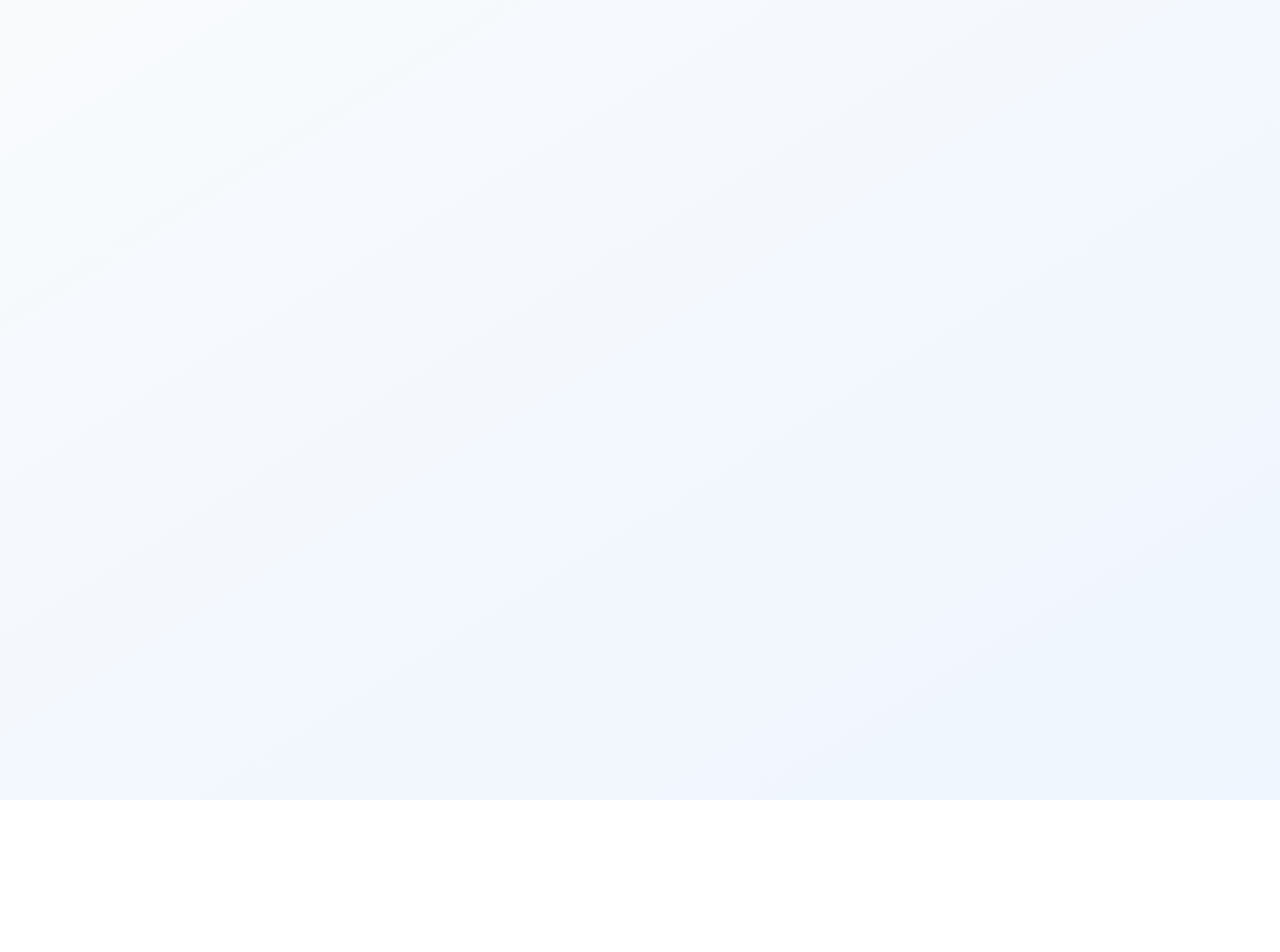
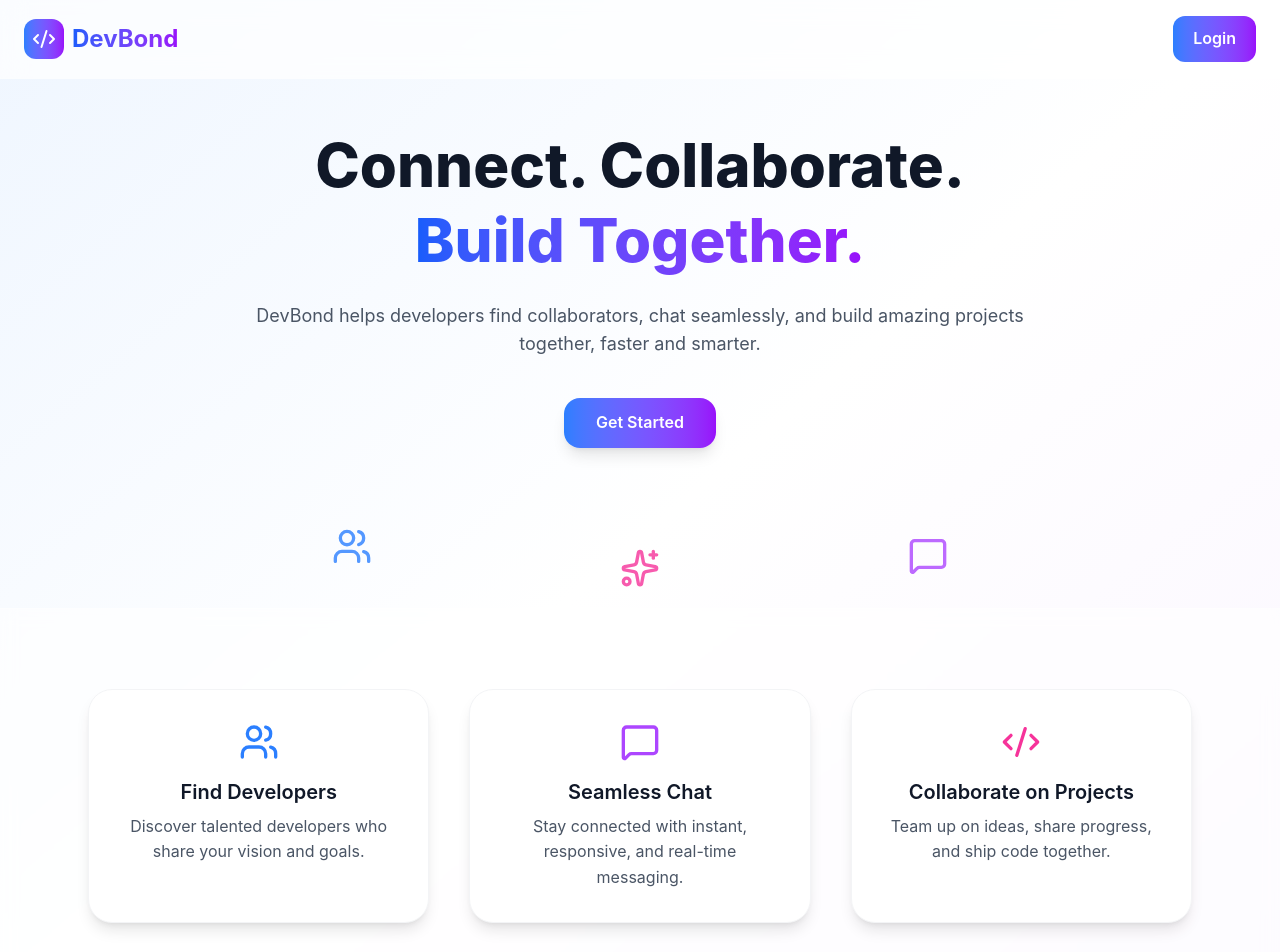
Before and after one commit to VidyaSagarMehar/DevBond, a React (Vite) app in the folder client/: page /welcome in a window 1280 px wide. Before the commit this address had no page. Shown: the top 952 px of the page. Before the commit the page ends 800 px from the top, so only its background shows below. Built offline with nearby package versions, Linux system fonts and the light colour scheme.

Commit message:
added the landing page and redirecting user to /welcome if not loggedIn

```diff
--- a/client/src/App.jsx
+++ b/client/src/App.jsx
@@ -12,6 +12,7 @@ import Requests from './Components/Requests';
 import { Toaster } from 'react-hot-toast';
 import Premium from './Components/Premium';
 import Chat from './Components/Chat';
+import LandingPage from './Components/LandingPage';
 
 function App() {
 	return (
@@ -28,6 +29,7 @@ function App() {
 								<Route path="/premium" element={<Premium />} />
 								<Route path="/chat/:targetUserId" element={<Chat />} />
 							</Route>
+							<Route path="/welcome" element={<LandingPage />} />
 							<Route path="/login" element={<Login />} />
 						</Routes>
 					</AnimatePresence>
--- a/client/src/Components/Body.jsx
+++ b/client/src/Components/Body.jsx
@@ -28,7 +28,7 @@ const Body = () => {
 			dispatch(addUser(res.data));
 		} catch (err) {
 			if (err.status === 401) {
-				navigate('/login');
+				navigate('/welcome');
 			} else {
 				toast.error('Failed to load user data');
 			}
--- a/client/src/Components/EditProfile.jsx
+++ b/client/src/Components/EditProfile.jsx
@@ -181,7 +181,7 @@ const EditProfile = ({ user }) => {
 								</div>
 
 								<div>
-									<label className="block text-sm font-medium text-gray-700 dark:text-gray-300 mb-2 flex items-center">
+									<label className="text-sm font-medium text-gray-700 dark:text-gray-300 mb-2 flex items-center">
 										<MapPin className="w-4 h-4 mr-1 text-blue-600" />
 										Location
 									</label>
@@ -287,7 +287,7 @@ const EditProfile = ({ user }) => {
 
 							<div className="space-y-4">
 								<div>
-									<label className="block text-sm font-medium text-gray-700 dark:text-gray-300 mb-2 flex items-center">
+									<label className="text-sm font-medium text-gray-700 dark:text-gray-300 mb-2 flex items-center">
 										<Github className="w-4 h-4 mr-1 text-gray-600" />
 										GitHub
 									</label>
@@ -301,7 +301,7 @@ const EditProfile = ({ user }) => {
 								</div>
 
 								<div>
-									<label className="block text-sm font-medium text-gray-700 dark:text-gray-300 mb-2 flex items-center">
+									<label className="text-sm font-medium text-gray-700 dark:text-gray-300 mb-2 flex items-center">
 										<Linkedin className="w-4 h-4 mr-1 text-blue-600" />
 										LinkedIn
 									</label>
--- /dev/null
+++ b/client/src/Components/LandingPage.jsx
@@ -0,0 +1,139 @@
+import React from 'react';
+import { motion } from 'framer-motion';
+import { Code2, Users, Sparkles, MessageSquare } from 'lucide-react';
+import { useNavigate } from 'react-router-dom';
+
+const LandingPage = () => {
+	const navigate = useNavigate();
+
+	return (
+		<div className="min-h-screen flex flex-col bg-gradient-to-br from-blue-50 via-white to-purple-50 dark:from-gray-900 dark:via-gray-950 dark:to-gray-900 transition-colors duration-300">
+			{/* Navbar */}
+			<header className="fixed top-0 left-0 w-full z-50 bg-white/70 dark:bg-gray-900/70 backdrop-blur-md border-b border-white/10 dark:border-gray-800">
+				<div className="max-w-7xl mx-auto px-6 py-4 flex items-center justify-between">
+					<div className="flex items-center gap-2">
+						<div className="p-2 rounded-xl bg-gradient-to-r from-blue-500 to-purple-600">
+							<Code2 className="w-6 h-6 text-white" />
+						</div>
+						<h1 className="text-2xl font-bold bg-gradient-to-r from-blue-600 to-purple-600 bg-clip-text text-transparent dark:from-blue-400 dark:to-purple-400">
+							DevBond
+						</h1>
+					</div>
+
+					<button
+						onClick={() => navigate('/login')}
+						className="px-5 py-2.5 rounded-xl bg-gradient-to-r from-blue-500 to-purple-600 text-white font-semibold hover:shadow-lg transition-all duration-300"
+					>
+						Login
+					</button>
+				</div>
+			</header>
+
+			{/* Hero Section */}
+			<main className="flex-1 flex flex-col justify-center items-center text-center px-6 pt-32 pb-20">
+				<motion.div
+					initial={{ opacity: 0, y: 30 }}
+					animate={{ opacity: 1, y: 0 }}
+					transition={{ duration: 0.8 }}
+					className="max-w-3xl"
+				>
+					<h1 className="text-5xl sm:text-6xl font-extrabold leading-tight mb-6 text-gray-900 dark:text-white">
+						Connect. Collaborate. <br />{' '}
+						<span className="bg-gradient-to-r from-blue-600 to-purple-600 bg-clip-text text-transparent dark:from-blue-400 dark:to-purple-400">
+							Build Together.
+						</span>
+					</h1>
+					<p className="text-lg text-gray-600 dark:text-gray-300 mb-10">
+						DevBond helps developers find collaborators, chat seamlessly, and
+						build amazing projects together, faster and smarter.
+					</p>
+
+					<motion.button
+						whileHover={{ scale: 1.05 }}
+						whileTap={{ scale: 0.95 }}
+						onClick={() => navigate('/login')}
+						className="px-8 py-3 rounded-2xl bg-gradient-to-r from-blue-500 to-purple-600 text-white font-semibold shadow-lg hover:shadow-xl transition-all"
+					>
+						Get Started
+					</motion.button>
+				</motion.div>
+
+				{/* Floating Icons Animation */}
+				<div className="relative mt-20 w-full flex justify-center">
+					<motion.div
+						animate={{ y: [0, -15, 0] }}
+						transition={{ duration: 3, repeat: Infinity }}
+						className="absolute left-1/4 top-0"
+					>
+						<Users className="w-10 h-10 text-blue-500 dark:text-blue-400 opacity-80" />
+					</motion.div>
+					<motion.div
+						animate={{ y: [0, 15, 0] }}
+						transition={{ duration: 3, repeat: Infinity, delay: 0.6 }}
+						className="absolute right-1/4 top-0"
+					>
+						<MessageSquare className="w-10 h-10 text-purple-500 dark:text-purple-400 opacity-80" />
+					</motion.div>
+					<motion.div
+						animate={{ y: [0, -20, 0] }}
+						transition={{ duration: 3, repeat: Infinity, delay: 1.2 }}
+						className="absolute top-10"
+					>
+						<Sparkles className="w-10 h-10 text-pink-500 dark:text-pink-400 opacity-80" />
+					</motion.div>
+				</div>
+			</main>
+
+			{/* Features Section */}
+			<section className="py-20 bg-white/60 dark:bg-gray-950/50 backdrop-blur-sm border-t border-white/20 dark:border-gray-800">
+				<div className="max-w-6xl mx-auto px-6 grid md:grid-cols-3 gap-10 text-center">
+					{[
+						{
+							icon: (
+								<Users className="w-10 h-10 mx-auto text-blue-500 dark:text-blue-400" />
+							),
+							title: 'Find Developers',
+							desc: 'Discover talented developers who share your vision and goals.',
+						},
+						{
+							icon: (
+								<MessageSquare className="w-10 h-10 mx-auto text-purple-500 dark:text-purple-400" />
+							),
+							title: 'Seamless Chat',
+							desc: 'Stay connected with instant, responsive, and real-time messaging.',
+						},
+						{
+							icon: (
+								<Code2 className="w-10 h-10 mx-auto text-pink-500 dark:text-pink-400" />
+							),
+							title: 'Collaborate on Projects',
+							desc: 'Team up on ideas, share progress, and ship code together.',
+						},
+					].map((f, idx) => (
+						<motion.div
+							key={idx}
+							initial={{ opacity: 0, y: 30 }}
+							whileInView={{ opacity: 1, y: 0 }}
+							viewport={{ once: true }}
+							transition={{ duration: 0.6, delay: idx * 0.2 }}
+							className="p-8 rounded-3xl bg-white dark:bg-gray-900 shadow-lg border border-gray-100 dark:border-gray-800 hover:shadow-xl transition-all duration-300"
+						>
+							{f.icon}
+							<h3 className="text-xl font-semibold mt-4 mb-2 text-gray-900 dark:text-white">
+								{f.title}
+							</h3>
+							<p className="text-gray-600 dark:text-gray-400">{f.desc}</p>
+						</motion.div>
+					))}
+				</div>
+			</section>
+
+			{/* Footer */}
+			<footer className="py-6 text-center text-gray-600 dark:text-gray-400 border-t border-white/20 dark:border-gray-800">
+				<p>© {new Date().getFullYear()} DevBond. All rights reserved.</p>
+			</footer>
+		</div>
+	);
+};
+
+export default LandingPage;
```
